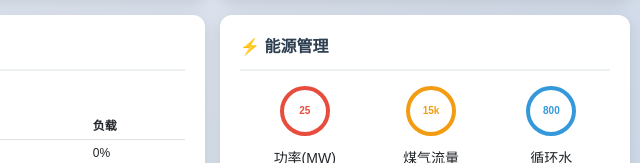
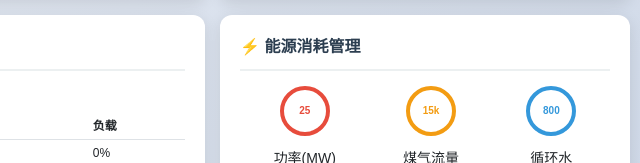
Before and after one commit to 52315332s/mes, a plain HTML site: page index.html in a window 1280 px wide. Shown: the part 632-795 px from the top of the page, 640-1280 px from the left. Drawn offline with nearby package versions, Linux system fonts and the light colour scheme.

Commit message:
Update index.html

```diff
--- a/index.html
+++ b/index.html
@@ -352,9 +352,9 @@
             </table>
         </div>
 
-        <!-- Panel 6: 能源管理 -->
+        <!-- Panel 6: 能源消耗管理 -->
         <div class="panel">
-            <div class="panel-title">⚡ 能源管理</div>
+            <div class="panel-title">⚡ 能源消耗管理</div>
             <div class="d-flex justify-content-around mb-3">
                 <div class="text-center">
                     <div class="gauge-circle gauge-power">
```
